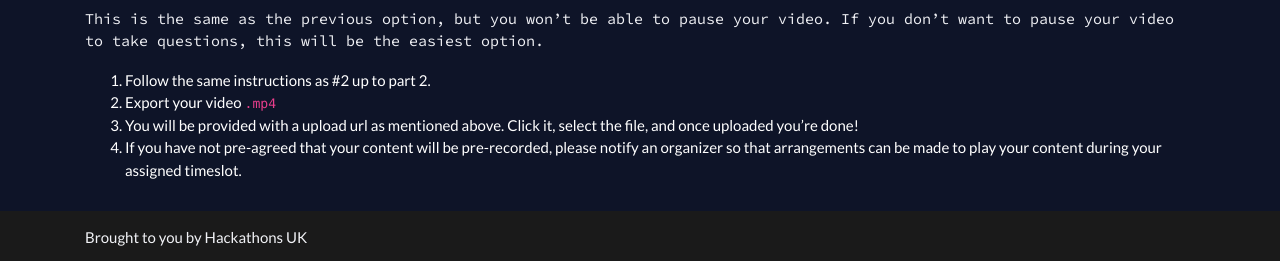
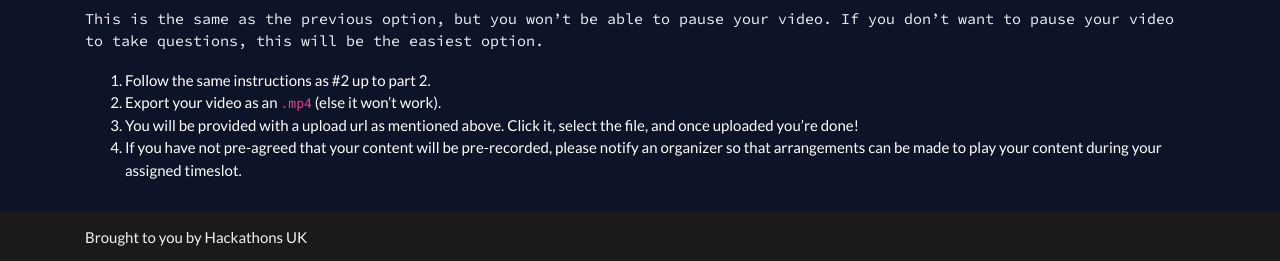
Before and after one commit to HackQuarantine/hq-website, a Jekyll site: the page built from workshops.md, in a window 1280 px wide. Shown: the part 1454-1715 px from the top of the page. Built offline with Jekyll 4.4.1, drawn with Linux system fonts in a browser that asks for light colours; nearby versions of some CDN libraries.

Commit message:
Make sure video is .mp4

```diff
--- a/workshops.md
+++ b/workshops.md
@@ -54,6 +54,6 @@ This will guide you on how to record your screen so you can show off slides, and
 This is the same as the previous option, but you won't be able to pause your video. If you don't want to pause your video to take questions, this will be the easiest option.
 
 1. Follow the same instructions as #2 up to part 2.
-2. Export your video `.mp4`
+2. Export your video as an `.mp4` (else it won't work).
 3. You will be provided with a upload url as mentioned above. Click it, select the file, and once uploaded you're done!
 4. If you have not pre-agreed that your content will be pre-recorded, please notify an organizer so that arrangements can be made to play your content during your assigned timeslot.
```
